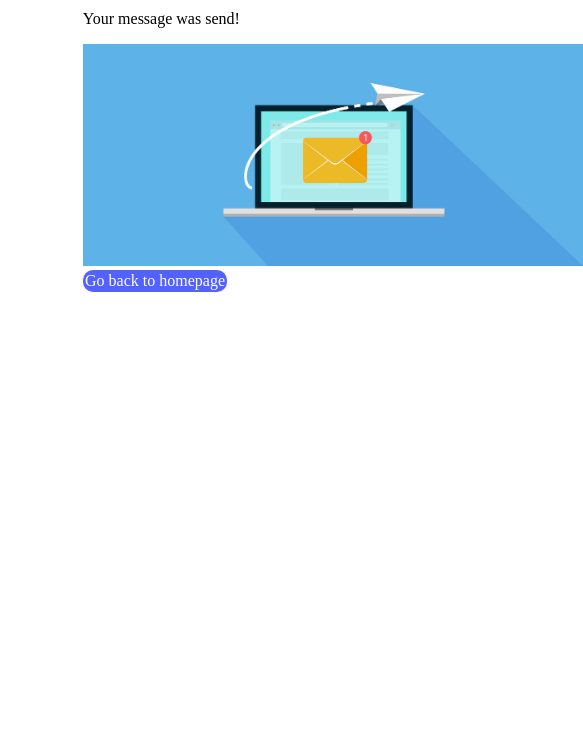
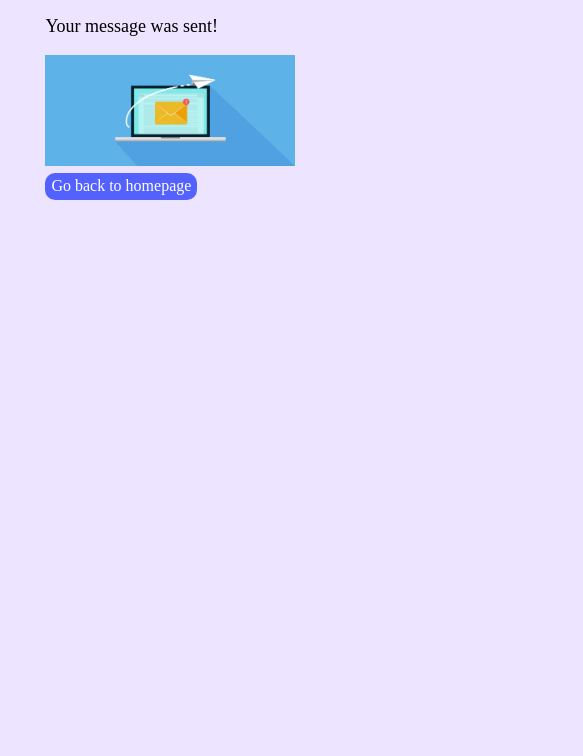
Before and after one commit to SoleMina/portafolio-karina, a plain HTML site: page thankyou.html in a window 390 px wide. Shown: the part 88-844 px from the top of the page, 583 px wide, since content can reach past the window. Drawn offline with Linux system fonts and the light colour scheme.

```diff
--- a/thankyou.html
+++ b/thankyou.html
@@ -7,6 +7,9 @@
     <title>Thank you page</title>
 
     <style>
+      body {
+        background-color: #ede4ff;
+      }
       .thankyou__container {
         width: 60%;
         margin: 0 auto;
@@ -15,23 +18,36 @@
         padding-top: 5%;
         padding-bottom: 3%;
       }
+      p {
+        font-size: 18px;
+      }
       .btn__thankyou {
         background-color: #5361ff;
         color: white;
         border: none;
-        padding: 1%;
+        padding: 1.5% 2%;
         border-radius: 10px;
         cursor: pointer;
         text-decoration: none;
         display: block;
         width: fit-content;
+        margin-top: 1%;
+      }
+      @media (max-width: 600px) {
+        .thankyou__container {
+          width: 80%;
+          margin: 0 auto;
+        }
+        img {
+          width: 250px;
+        }
       }
     </style>
   </head>
   <body>
     <div class="thankyou__container">
       <h1 class="headliner__main">Thank you!</h1>
-      <p>Your message was send!</p>
+      <p>Your message was sent!</p>
       <img src="./assets/img/thankyou.jpg" alt="Send message" width="500" />
       <br />
       <a
```
